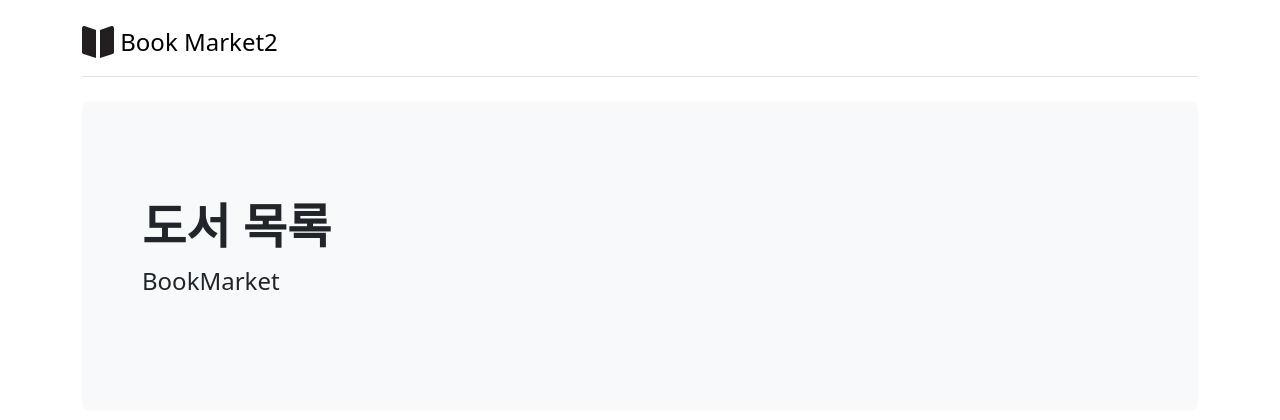
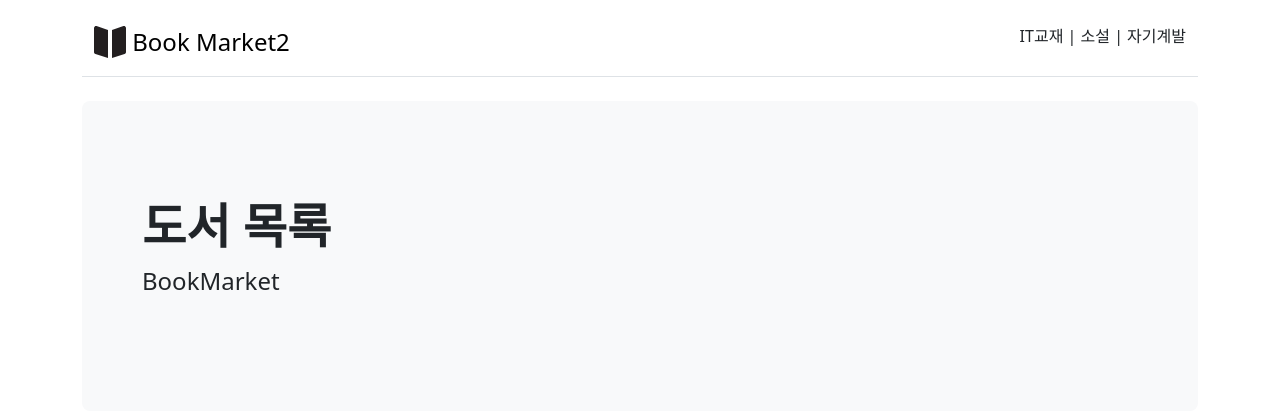
Before and after one commit to unharpy/BookMarket3, a Spring Boot app: page /books in a window 1280 px wide. Shown: the top 420 px of the page. Run offline with Spring Boot 4, Linux system fonts and the light colour scheme.

Commit message:
북마켓 수정 2025.04.16

```diff
--- a/src/main/java/kr/ac/kopo/unharpy/bookmarket/Controller/BookController.java
+++ b/src/main/java/kr/ac/kopo/unharpy/bookmarket/Controller/BookController.java
@@ -6,10 +6,7 @@ import kr.ac.kopo.unharpy.bookmarket.service.BookService;
 import org.springframework.beans.factory.annotation.Autowired;
 import org.springframework.stereotype.Controller;
 import org.springframework.ui.Model;
-import org.springframework.web.bind.annotation.GetMapping;
-import org.springframework.web.bind.annotation.RequestMapping;
-import org.springframework.web.bind.annotation.RequestMethod;
-import org.springframework.web.bind.annotation.RequestParam;
+import org.springframework.web.bind.annotation.*;
 import org.springframework.web.servlet.ModelAndView;
 
 import java.util.List;
@@ -43,4 +40,10 @@ public class BookController {
         return "book";
     }
 
+    @GetMapping("/{category}")
+    public String requestBookByCategory(@PathVariable("category")String category, Model model) {
+        List<Book> booksByCategory = bookService.getBookListByCategory(category);
+        model.addAttribute("bookList", booksByCategory);
+        return "books";
+    }
 }
--- a/src/main/java/kr/ac/kopo/unharpy/bookmarket/repository/BookRepository.java
+++ b/src/main/java/kr/ac/kopo/unharpy/bookmarket/repository/BookRepository.java
@@ -7,4 +7,6 @@ import java.util.List;
 public interface BookRepository {
     List<Book> getAllBookList();
     Book getBookById(String bookId);
+    List<Book> getBookListByCategory(String category);
+
 }
--- a/src/main/java/kr/ac/kopo/unharpy/bookmarket/service/BookService.java
+++ b/src/main/java/kr/ac/kopo/unharpy/bookmarket/service/BookService.java
@@ -5,4 +5,5 @@ import java.util.List;
 public interface BookService {
     List<Book> getAllBookList();
     Book getBookById(String bookId);
+    List<Book> getBookListByCategory(String category);
 }
--- a/src/main/java/kr/ac/kopo/unharpy/bookmarket/service/BookServiceImpl.java
+++ b/src/main/java/kr/ac/kopo/unharpy/bookmarket/service/BookServiceImpl.java
@@ -23,4 +23,10 @@ public class BookServiceImpl implements BookService {
         Book book = bookRepository.getBookById(bookId);
         return book;
     }
+
+    @Override
+    public List<Book> getBookListByCategory(String category) {
+        List<Book> booksByCategory = bookRepository.getBookListByCategory(category);
+        return booksByCategory;
+    }
 }
--- a/src/main/resources/templates/books.html
+++ b/src/main/resources/templates/books.html
@@ -61,7 +61,8 @@
   <main>
     <div class="container py-4">
       <header class="pb-3 mb-4 border-bottom">
-        <a href="/BookMarket/home" class="d-flex align-items-center text-body-emphasis text-decoration-none">
+        <div class="container d-flex flex-wrap justify-content-center">
+        <a href="/BookMarket/home" class="d-flex align-items-center text-body-emphasis text-decoration-none mb-3 mb-lg-0 me-lg-auto">
           <svg version="1.0" id="Layer_1" xmlns="http://www.w3.org/2000/svg" xmlns:xlink="http://www.w3.org/1999/xlink"
                width="32px" height="32px" viewBox="0 0 64 64" enable-background="new 0 0 64 64" xml:space="preserve">
             <g>
@@ -74,6 +75,10 @@
 <!--          <svg xmlns="http://www.w3.org/2000/svg" width="40" height="32" class="me-2" viewBox="0 0 118 94" role="img"><title>Bootstrap</title><path fill-rule="evenodd" clip-rule="evenodd" d="M24.509 0c-6.733 0-11.715 5.893-11.492 12.284.214 6.14-.064 14.092-2.066 20.577C8.943 39.365 5.547 43.485 0 44.014v5.972c5.547.529 8.943 4.649 10.951 11.153 2.002 6.485 2.28 14.437 2.066 20.577C12.794 88.106 17.776 94 24.51 94H93.5c6.733 0 11.714-5.893 11.491-12.284-.214-6.14.064-14.092 2.066-20.577 2.009-6.504 5.396-10.624 10.943-11.153v-5.972c-5.547-.529-8.934-4.649-10.943-11.153-2.002-6.484-2.28-14.437-2.066-20.577C105.214 5.894 100.233 0 93.5 0H24.508zM80 57.863C80 66.663 73.436 72 62.543 72H44a2 2 0 01-2-2V24a2 2 0 012-2h18.437c9.083 0 15.044 4.92 15.044 12.474 0 5.302-4.01 10.049-9.119 10.88v.277C75.317 46.394 80 51.21 80 57.863zM60.521 28.34H49.948v14.934h8.905c6.884 0 10.68-2.772 10.68-7.727 0-4.643-3.264-7.207-9.012-7.207zM49.948 49.2v16.458H60.91c7.167 0 10.964-2.876 10.964-8.281 0-5.406-3.903-8.178-11.425-8.178H49.948z" fill="currentColor"></path></svg>-->
           <span class="fs-4">&nbsp;Book Market2</span>
         </a>
+          <a href="/BookMarket/books/IT교재" class="nav-link">IT교재</a> &nbsp;|&nbsp;
+          <a href="/BookMarket/books/소설" class="nav-link">소설</a> &nbsp;|&nbsp;
+          <a href="/BookMarket/books/자기계발" class="nav-link">자기계발</a>
+        </div>
       </header>
 
       <div class="p-5 mb-4 bg-body-tertiary rounded-3">
```
Also changed, not shown: src/main/java/kr/ac/kopo/unharpy/bookmarket/repository/BookRepositoryImpl.java (+11 -0 lines).
